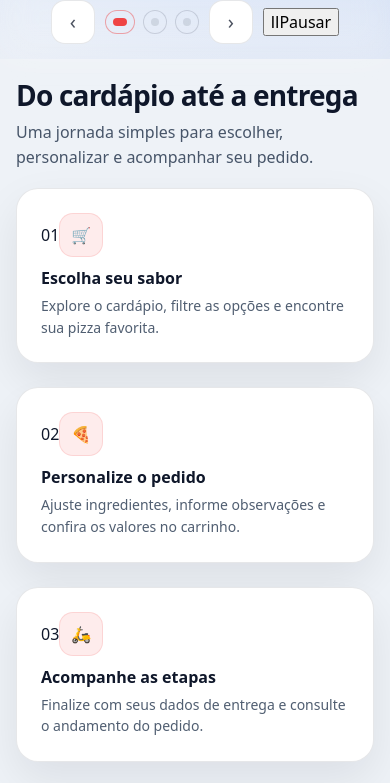
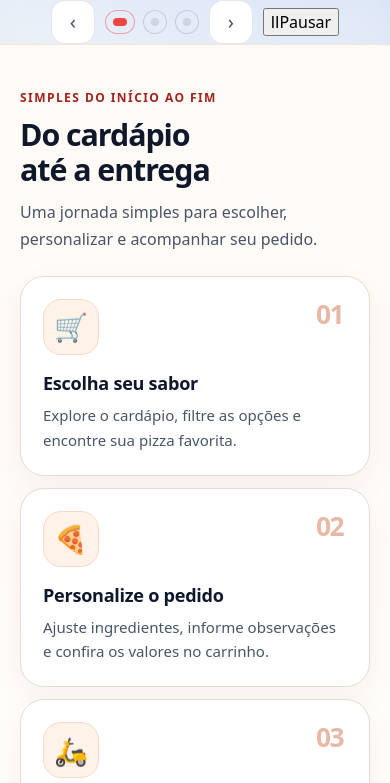
Before and after one commit to HelioConde/site-pizzaria, a React (Vite) app: page / in a window 390 px wide. Shown: the part 785-1568 px from the top of the page. Built offline with nearby package versions, Linux system fonts and the light colour scheme; no server answers; the database is empty.

Commit message:
design(home): rebuild process section as editorial responsive step cards

```diff
--- a/src/components/sections/HowItWorks/HowItWorks.module.css
+++ b/src/components/sections/HowItWorks/HowItWorks.module.css
@@ -1,122 +1,101 @@
 .wrap {
-  padding: 24px 0;
+  padding: clamp(44px, 7vw, 92px) 0;
+  background: linear-gradient(180deg, #fffaf5 0%, #fffdfb 100%);
+  border-block: 1px solid #f4e5da;
 }
-
 .container {
-  max-width: 1120px;
+  max-width: var(--content-max);
+  padding: 0 20px;
   margin: 0 auto;
-  padding: 0 18px;
 }
-
 .head {
-  margin-bottom: 18px;
+  max-width: 650px;
+  margin-bottom: clamp(24px, 4vw, 40px);
 }
-
+.head::before {
+  content: "SIMPLES DO INÍCIO AO FIM";
+  display: block;
+  margin-bottom: 12px;
+  color: var(--brand-deep, #9f241d);
+  font-size: .75rem;
+  font-weight: 900;
+  letter-spacing: .12em;
+}
 .title {
   margin: 0;
-  font-size: 34px;
-  letter-spacing: -0.8px;
+  color: var(--text);
+  font-size: clamp(1.9rem, 3.5vw, 2.65rem);
+  line-height: 1.13;
+  letter-spacing: -.035em;
+}
+.subtitle {
+  max-width: 590px;
+  margin: 12px 0 0;
+  color: var(--muted);
+  font-size: 1rem;
+  line-height: 1.65;
+}
+.grid {
+  display: grid;
+  grid-template-columns: repeat(3, minmax(0, 1fr));
+  gap: clamp(12px, 2vw, 24px);
+}
+.card {
+  position: relative;
+  min-width: 0;
+  padding: clamp(20px, 2.8vw, 32px);
+  background: #fff;
+  border: 1px solid #eadbd1;
+  border-radius: 24px;
+  box-shadow: 0 12px 34px rgba(91, 43, 23, .05);
+  transition: transform 180ms ease, box-shadow 180ms ease, border-color 180ms ease;
+}
+.card:hover {
+  transform: translateY(-3px);
+  box-shadow: 0 20px 42px rgba(91, 43, 23, .1);
+  border-color: #e7baa7;
+}
+.stepNumber {
+  position: absolute;
+  right: 26px;
+  top: 24px;
+  color: #e8b8a6;
+  font-size: clamp(1.65rem, 3vw, 2.1rem);
+  font-weight: 900;
+  letter-spacing: -.06em;
+  line-height: 1;
+}
+.icon {
+  display: inline-grid;
+  width: 56px;
+  height: 56px;
+  margin-bottom: 24px;
+  place-items: center;
+  border-radius: 18px;
+  font-size: 1.7rem;
+  background: #fff2e9;
+  border: 1px solid #f4d9ca;
+}
+.cardTitle {
+  margin: 0 0 8px;
+  font-size: 1.13rem;
+  font-weight: 850;
+  letter-spacing: -.015em;
   color: var(--text);
 }
-
-.subtitle {
-  margin: 6px 0 0;
-  color: var(--muted);
-  line-height: 1.55;
-}
-
-.grid {
-  display: grid;
-  grid-template-columns: repeat(3, 1fr);
-  gap: 16px;
-}
-
-.card {
-  background: var(--surface);
-  border: 1px solid rgba(15, 23, 42, 0.1);
-  border-radius: 18px;
-  box-shadow: var(--shadow);
-  padding: 18px;
-  transition:
-    transform 0.18s ease,
-    box-shadow 0.22s ease,
-    border-color 0.2s ease,
-    background-color 0.2s ease;
-}
-
-.card:hover {
-  transform: translateY(-3px);
-  box-shadow: 0 20px 36px rgba(15, 23, 42, 0.1);
-  border-color: rgba(239, 68, 68, 0.16);
-}
-
-.card:active {
-  transform: scale(0.99);
-}
-
-.icon {
-  width: 44px;
-  height: 44px;
-  margin-bottom: 10px;
-  border-radius: 14px;
-  display: inline-flex;
-  align-items: center;
-  justify-content: center;
-  background: rgba(239, 68, 68, 0.1);
-  border: 1px solid rgba(239, 68, 68, 0.14);
-  transition:
-    transform 0.18s ease,
-    background-color 0.2s ease,
-    border-color 0.2s ease;
-}
-
-.card:hover .icon {
-  transform: translateY(-1px) scale(1.04);
-  background: rgba(239, 68, 68, 0.14);
-  border-color: rgba(239, 68, 68, 0.2);
-}
-
-.cardTitle {
-  margin: 0 0 6px;
-  font-size: 16px;
-  font-weight: 900;
-  color: var(--text);
-}
-
 .cardDesc {
   margin: 0;
-  color: rgba(71, 85, 105, 0.95);
-  line-height: 1.55;
-  font-size: 14px;
-  overflow-wrap: break-word;
+  color: var(--muted);
+  font-size: .94rem;
+  line-height: 1.65;
+  overflow-wrap: anywhere;
 }
-
-@media (max-width: 980px) {
-  .grid {
-    grid-template-columns: 1fr;
-  }
+@media (max-width: 760px) {
+  .grid { grid-template-columns: 1fr; }
+  .card { padding: 22px; }
+  .icon { margin-bottom: 16px; }
 }
-
-@media (max-width: 640px) {
-  .wrap {
-    padding: 20px 0;
-  }
-
-  .container {
-    padding: 0 16px;
-  }
-
-  .title {
-    font-size: 30px;
-  }
-
-  .card {
-    padding: 16px;
-    border-radius: 16px;
-  }
+@media (prefers-reduced-motion: reduce) {
+  .card { transition: none; }
+  .card:hover { transform: none; }
 }
-.wrap { padding: clamp(32px, 5vw, 64px) 0; }
-.container { max-width: var(--content-max); }
-.title { font-size: clamp(1.75rem, 3vw, 2.25rem); }
-.grid { gap: var(--space-6); }
-.card { padding: var(--space-6); border-radius: 22px; }
```
